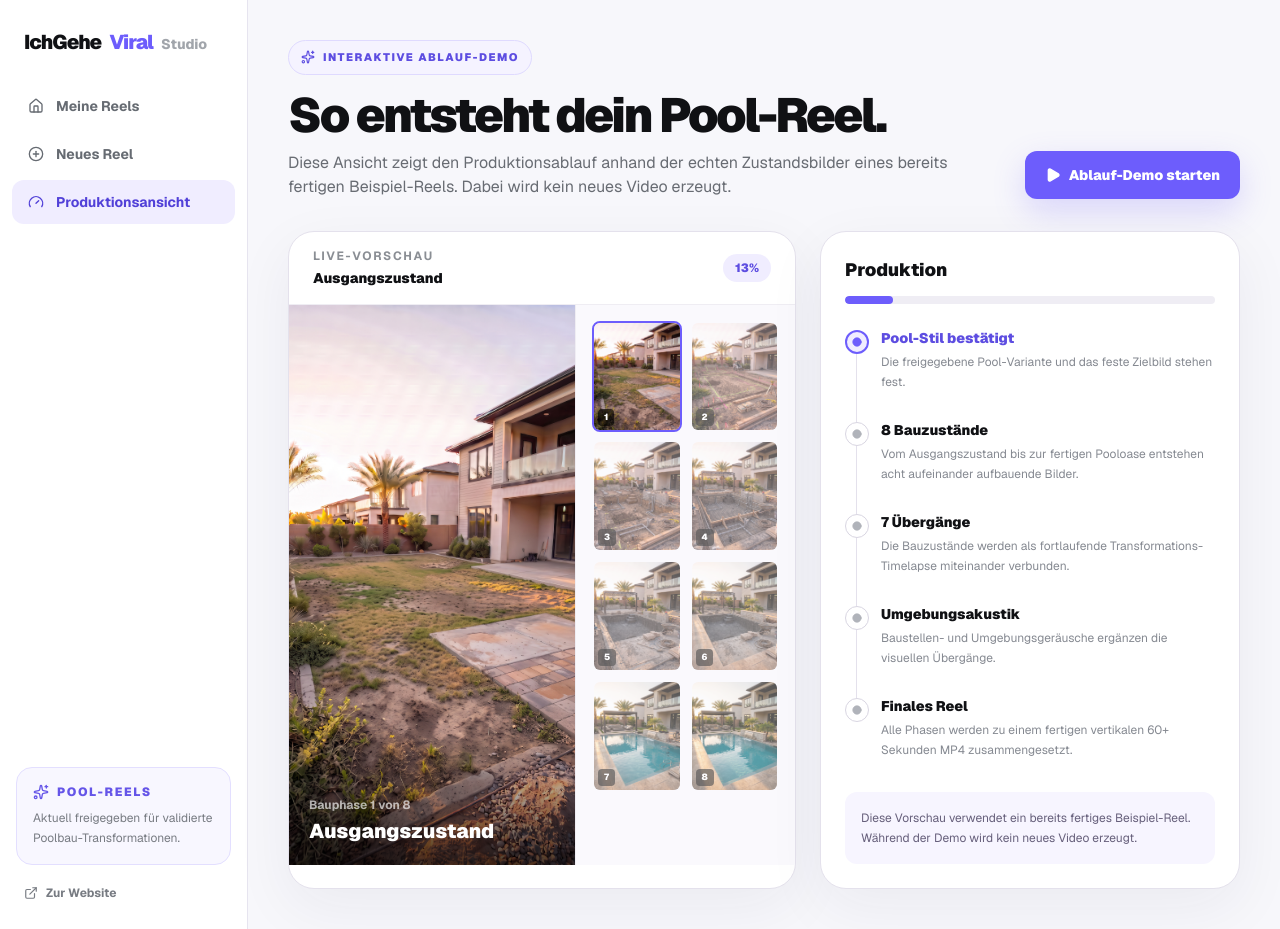
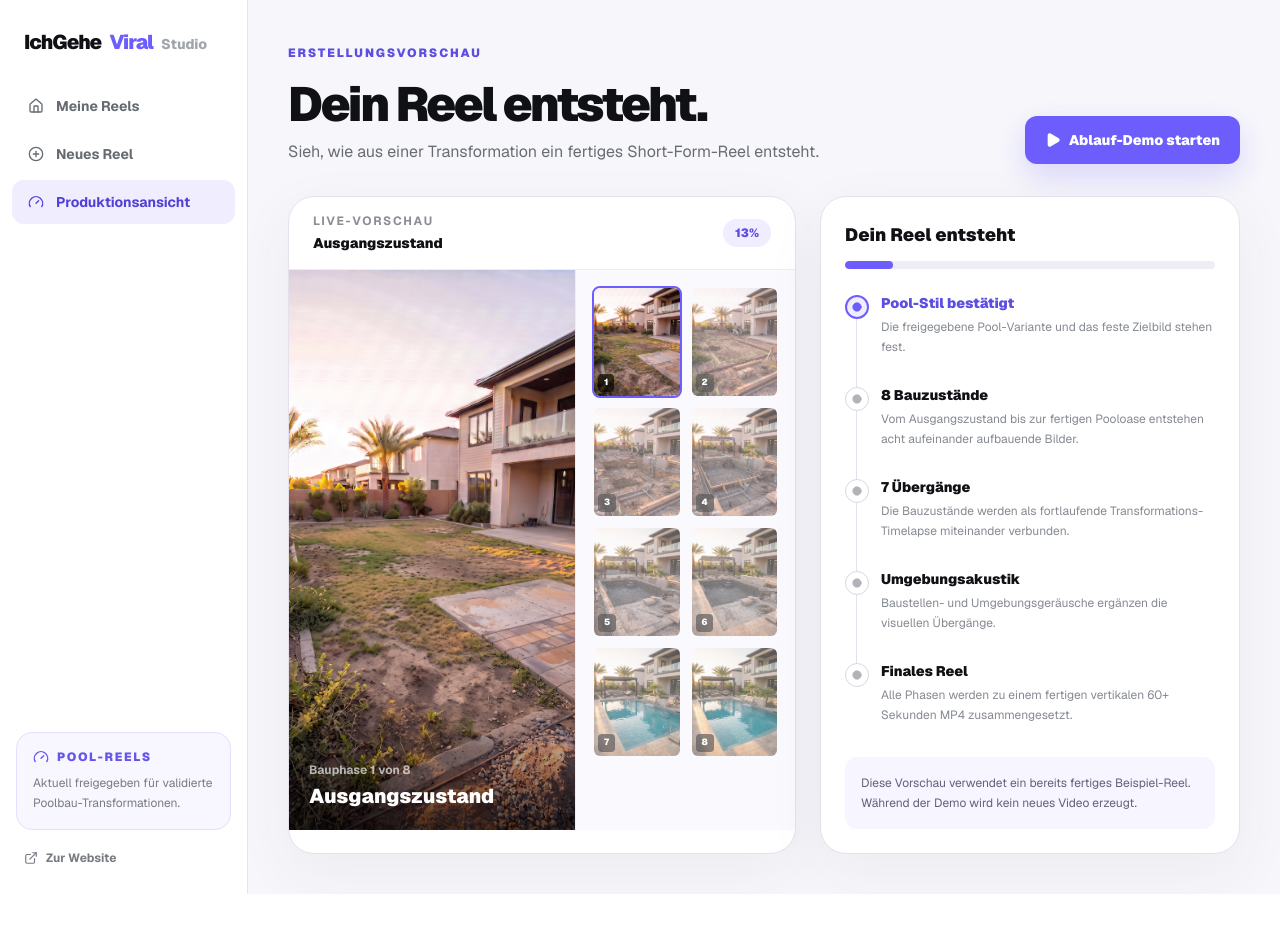
Before and after one commit to igoingtodevx/ichgeheviral-ai-video, a Next.js app: page /kundenbereich/produktion in a window 1280 px wide. After the commit the page ends 894 px from the top, so only its background shows below. Built offline with nearby package versions, Linux system fonts and the light colour scheme.

Commit message:
polish: make product experience outcome focused

```diff
--- a/src/app/kundenbereich/neu/page.tsx
+++ b/src/app/kundenbereich/neu/page.tsx
@@ -9,7 +9,6 @@ import {
   Loader2,
   LockKeyhole,
   ShieldCheck,
-  Sparkles,
 } from "lucide-react";
 import { api } from "../../../lib/api/client";
 import { PRESET_CONCEPTS } from "../../../lib/constants";
@@ -68,7 +67,7 @@ export default function NewReelPage() {
                 <span className="text-xs font-black uppercase tracking-[0.14em] text-[#8a8e94]">Schritt 1</span>
                 <h2 className="mt-1 text-xl font-black">Pool-Stil auswählen</h2>
               </div>
-              <Sparkles className="h-6 w-6 text-[#6d5dfc]" />
+              <LockKeyhole className="h-6 w-6 text-[#6d5dfc]" />
             </div>
 
             <div className="mt-5 grid gap-4 md:grid-cols-2">
--- a/src/app/kundenbereich/page.tsx
+++ b/src/app/kundenbereich/page.tsx
@@ -1,6 +1,6 @@
 import Image from "next/image";
 import Link from "next/link";
-import { ArrowRight, Download, Film, Play, Plus, Sparkles } from "lucide-react";
+import { ArrowRight, Download, Film, Play, Plus } from "lucide-react";
 import { STUDIO_REELS } from "../../lib/studio";
 
 export default function StudioDashboardPage() {
@@ -9,16 +9,15 @@ export default function StudioDashboardPage() {
       <div className="mx-auto max-w-6xl">
         <div className="flex flex-col gap-5 sm:flex-row sm:items-end sm:justify-between">
           <div>
-            <span className="inline-flex items-center gap-2 rounded-full border border-[#dfdaff] bg-[#f5f3ff] px-3 py-2 text-[11px] font-black uppercase tracking-[0.14em] text-[#5d4de1]">
-              <Sparkles className="h-3.5 w-3.5" />
-              2 echte Beispiel-Reels
+            <span className="text-xs font-black uppercase tracking-[0.16em] text-[#5d4de1]">
+              Beispiel-Reels
             </span>
             <h1 className="mt-4 text-4xl font-black tracking-[-0.055em] text-[#101114] sm:text-5xl">
               Meine Reels
             </h1>
             <p className="mt-3 max-w-2xl text-sm leading-6 text-[#686c73] sm:text-base">
               Hier findest du deine fertigen Pool-Reels. Zum Start zeigen wir zwei reale Beispiele
-              aus der freigegebenen Poolbau-Pipeline.
+              aus der aktuellen Poolbau-Kategorie.
             </p>
           </div>
 
--- a/src/app/kundenbereich/produktion/page.tsx
+++ b/src/app/kundenbereich/produktion/page.tsx
@@ -3,7 +3,7 @@
 import Image from "next/image";
 import Link from "next/link";
 import { useEffect, useMemo, useState } from "react";
-import { Check, Circle, Pause, Play, RotateCcw, Sparkles } from "lucide-react";
+import { Check, Circle, Pause, Play, RotateCcw } from "lucide-react";
 import { PRODUCTION_STEPS, STUDIO_REELS } from "../../../lib/studio";
 
 const PHASE_LABELS = [
@@ -59,16 +59,14 @@ export default function ProductionDemoPage() {
       <div className="mx-auto max-w-6xl">
         <div className="flex flex-col gap-4 sm:flex-row sm:items-end sm:justify-between">
           <div>
-            <span className="inline-flex items-center gap-2 rounded-full border border-[#dfdaff] bg-[#f5f3ff] px-3 py-2 text-[11px] font-black uppercase tracking-[0.14em] text-[#5d4de1]">
-              <Sparkles className="h-3.5 w-3.5" />
-              Interaktive Ablauf-Demo
+            <span className="text-xs font-black uppercase tracking-[0.16em] text-[#5d4de1]">
+              Erstellungsvorschau
             </span>
             <h1 className="mt-4 text-4xl font-black tracking-[-0.055em] sm:text-5xl">
-              So entsteht dein Pool-Reel.
+              Dein Reel entsteht.
             </h1>
             <p className="mt-3 max-w-2xl text-sm leading-6 text-[#686c73] sm:text-base">
-              Diese Ansicht zeigt den Produktionsablauf anhand der echten Zustandsbilder eines bereits fertigen Beispiel-Reels.
-              Dabei wird kein neues Video erzeugt.
+              Sieh, wie aus einer Transformation ein fertiges Short-Form-Reel entsteht.
             </p>
           </div>
 
@@ -140,7 +138,7 @@ export default function ProductionDemoPage() {
 
           <aside className="rounded-[26px] border border-[#e4e1ec] bg-white p-5 shadow-[0_18px_60px_rgba(37,31,68,.06)] sm:p-6">
             <div className="flex items-center justify-between">
-              <h2 className="text-lg font-black">Produktion</h2>
+              <h2 className="text-lg font-black">Dein Reel entsteht</h2>
               {finished && (
                 <button
                   type="button"
--- a/src/components/Pricing.tsx
+++ b/src/components/Pricing.tsx
@@ -11,7 +11,7 @@ export function Pricing() {
       <div className="mx-auto max-w-5xl px-4 sm:px-6 lg:px-8">
         <div className="mx-auto max-w-3xl text-center">
           <span className="text-xs font-black uppercase tracking-[0.18em] text-[#5947e8]">
-            Preise &amp; Zugang
+            Starte deine erste Transformation
           </span>
           <h2 className="mt-3 text-4xl font-black tracking-[-0.05em] text-[#101114] sm:text-6xl">
             Kein Credit-System. Ein klarer Checkout.
--- a/src/components/SocialProof.tsx
+++ b/src/components/SocialProof.tsx
@@ -27,7 +27,7 @@ export function SocialProof() {
             Nicht unsere Meinung. Die Ergebnisse.
           </h2>
           <p className="mt-5 text-base leading-7 text-[#686c73] sm:text-lg">
-            Echte veröffentlichte Kundenresultate — keine Mockups, keine erfundenen Zahlen.
+            Ausgewählte Beispiel-Reels aus der aktuellen Transformations-Engine.
           </p>
         </div>
 
--- a/src/components/StudioShell.tsx
+++ b/src/components/StudioShell.tsx
@@ -2,7 +2,7 @@
 
 import Link from "next/link";
 import { usePathname } from "next/navigation";
-import { Gauge, Home, PlusCircle, Sparkles, ExternalLink } from "lucide-react";
+import { Gauge, Home, PlusCircle, ExternalLink } from "lucide-react";
 import type { ReactNode } from "react";
 
 const NAV_ITEMS = [
@@ -48,7 +48,7 @@ export function StudioShell({ children }: { children: ReactNode }) {
           <div className="mt-auto px-4 pb-5">
             <div className="rounded-2xl border border-[#e3dfff] bg-[#f8f7ff] p-4">
               <div className="flex items-center gap-2 text-xs font-black uppercase tracking-[0.14em] text-[#6555e8]">
-                <Sparkles className="h-4 w-4" />
+                <Gauge className="h-4 w-4" />
                 Pool-Reels
               </div>
               <p className="mt-2 text-xs leading-5 text-[#777b82]">
--- a/src/components/WhyViral.tsx
+++ b/src/components/WhyViral.tsx
@@ -1,7 +1,7 @@
 "use client";
 
 import React from "react";
-import { Eye, Sparkles, Zap, Smartphone } from "lucide-react";
+import { Eye, Zap, Smartphone } from "lucide-react";
 
 const POINTS = [
   {
@@ -10,7 +10,7 @@ const POINTS = [
     desc: "Ein klarer Ausgangspunkt und ein sofort erkennbares Vorher erzeugen Neugier in der ersten Sekunde.",
   },
   {
-    icon: Sparkles,
+    icon: Zap,
     title: "Sichtbare Progression",
     desc: "Jede Phase verändert erkennbar etwas am Motiv — der Zuschauer bleibt dran, um zu sehen, was als Nächstes kommt.",
   },
```
